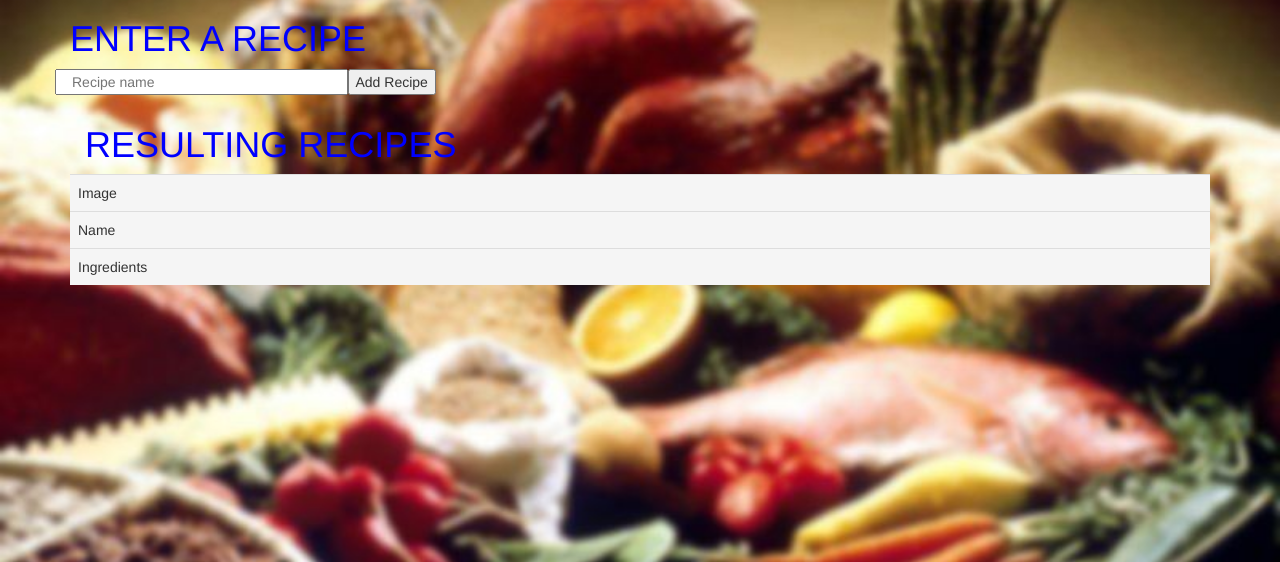
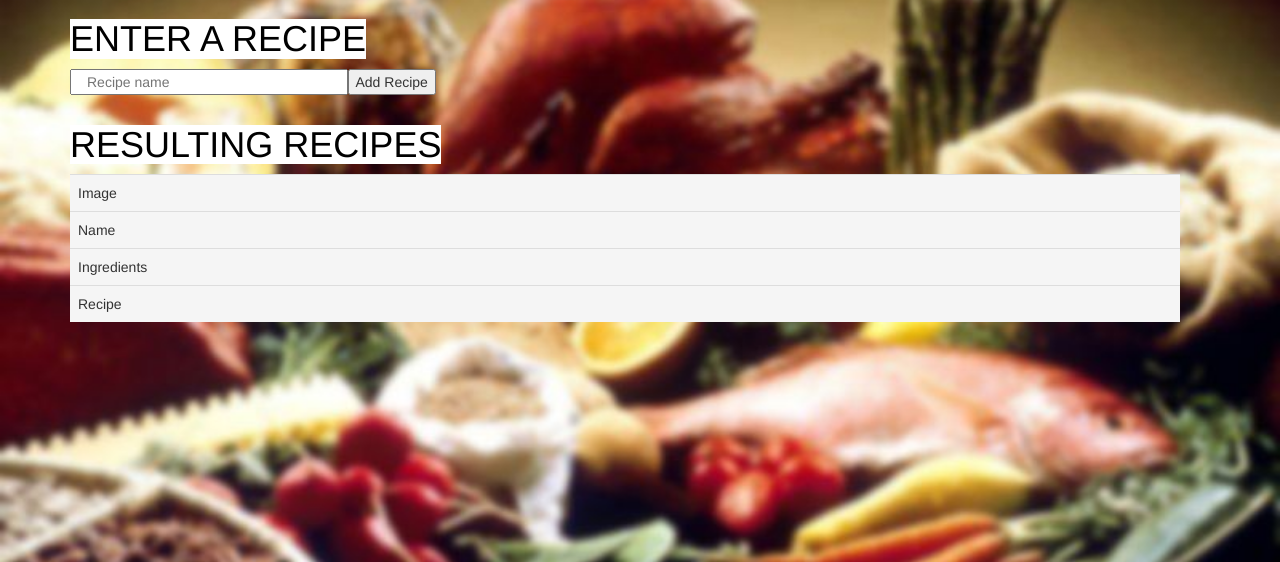
Before and after one commit to dhalima3/Empty-Fridge, a Flask app: page / in a window 1280 px wide. Shown: the part 51-613 px from the top of the page. Run offline with Flask 2, Linux system fonts and the light colour scheme; some libraries are stand-ins or nearby versions.

Commit message:
UI changes

```diff
--- a/app/templates/index.html
+++ b/app/templates/index.html
@@ -56,21 +56,20 @@
     <!-- Page Content -->
     <div class="container">
 
+        <h1 style="color:black; background:white; display: inline-block">
+                    ENTER A RECIPE
+        </h1>
 
-        <div class="row">
+        <div class="row col-md-12">
             <!-- <form action="" method="post" name="recipe"> -->
-                <h1 class="col-md-12" style="color:blue">
-                    ENTER A RECIPE
-                </h1>
                 <input type="text" class="col-md-3" id="recipeAdd" placeholder="Recipe name">
                 <p><button onClick="sendReq()"> Add Recipe</button></p>
             <!-- </form> -->
         </div>
 
-        <div class="row">
-            <div class="col-md-12 col-sm-12">
-                <table class="table table-striped">
-                   <h1 class="col-md-12" style="color:blue">
+        <div class="row col-md-12">
+                <table class="table col-md-12">
+                   <h1 style="color:black; background:white; display: inline-block">
                       RESULTING RECIPES
                    </h1>
                    <tbody id="RecipeTable">
@@ -84,9 +83,9 @@
                         <tr><td class="active">Image</td><td class="active" id="imageTable"></td></tr>
                         <tr><td class="active">Name</td><td class="active" id="nameTable"></td></tr>
                         <tr><td class="active">Ingredients</td><td class="active" id="ingredientsTable"></td></tr>
+                        <tr><td class="active">Recipe</td><td class="active" id="recipeTable"></td></tr>
                    </tbody>
                 </table>
-	        </div>
         </div>
         <!-- /.row -->
     </div>
@@ -107,15 +106,18 @@
             url: 'user/' + id.val(),
             method: 'GET',
             success: function(response){
+                console.log(response);
                 var json = JSON.parse(response);
                 var image = json.Image_Url;
                 var name = json.Name;
                 var ingredients = json.Ingredients;
+                var recipe = json.URL;
                 // alert(image.text());
                 // $(imageTable).append(response);
                 $(imageTable).append('<img src="' + image + '"">');
                 $(nameTable).append(name);
                 $(ingredientsTable).append(ingredients);
+                $(recipeTable).append('<a href="' + recipe + '">' + name + ' Recipe</a>');
             }
         });
     };
```
